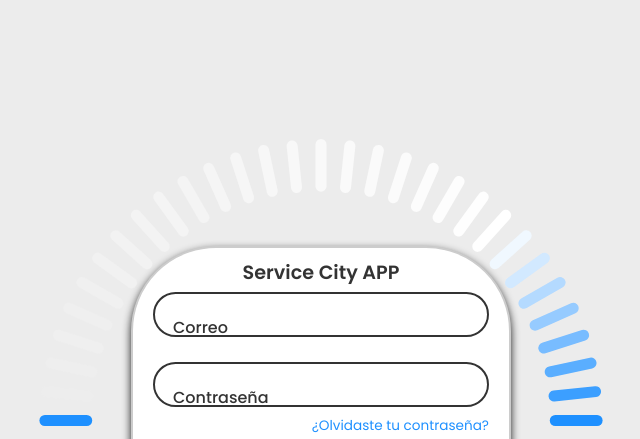
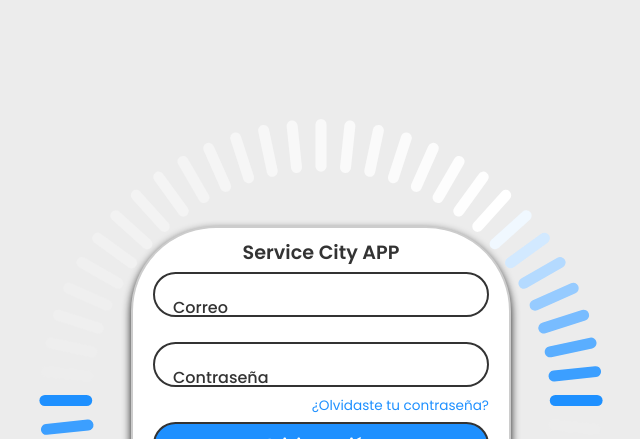
Before and after one commit to service-city-panama/v101, a plain HTML site: page index.html in a window 1280 px wide. Shown: the top 439 px of the page, without its empty margins (319-959 px from the left). Drawn offline with nearby package versions, Linux system fonts and the light colour scheme.

Commit message:
Add files via upload

```diff
--- a/css/login.css
+++ b/css/login.css
@@ -7,7 +7,7 @@
     font-weight: 300;
 }
 
-body { margin-top: 20px;    min-height: 100vh;    background: #ececec; }
+body { margin: 0;    min-height: 100vh;    background: #ececec; }
 
 .container {
     position: absolute;
```
